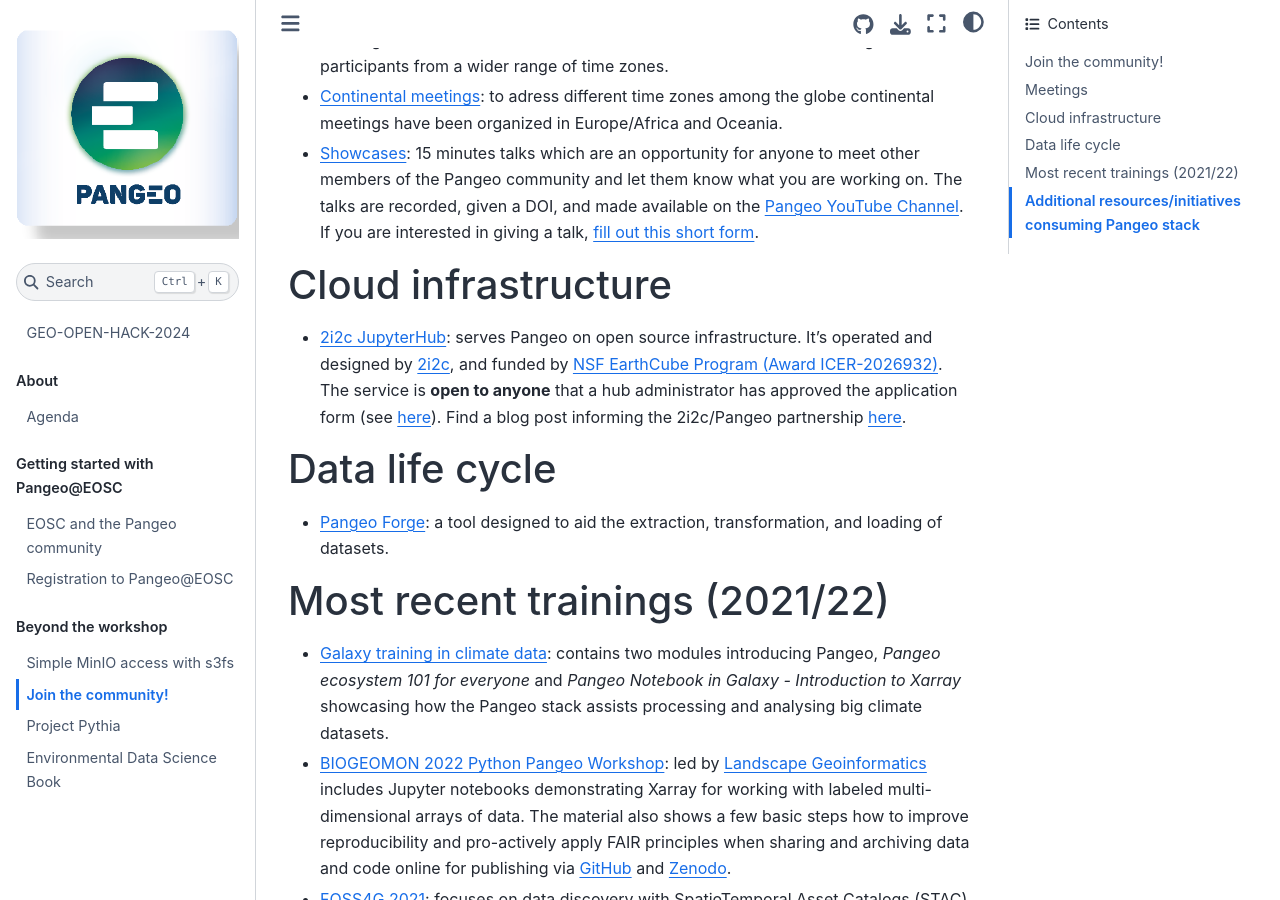
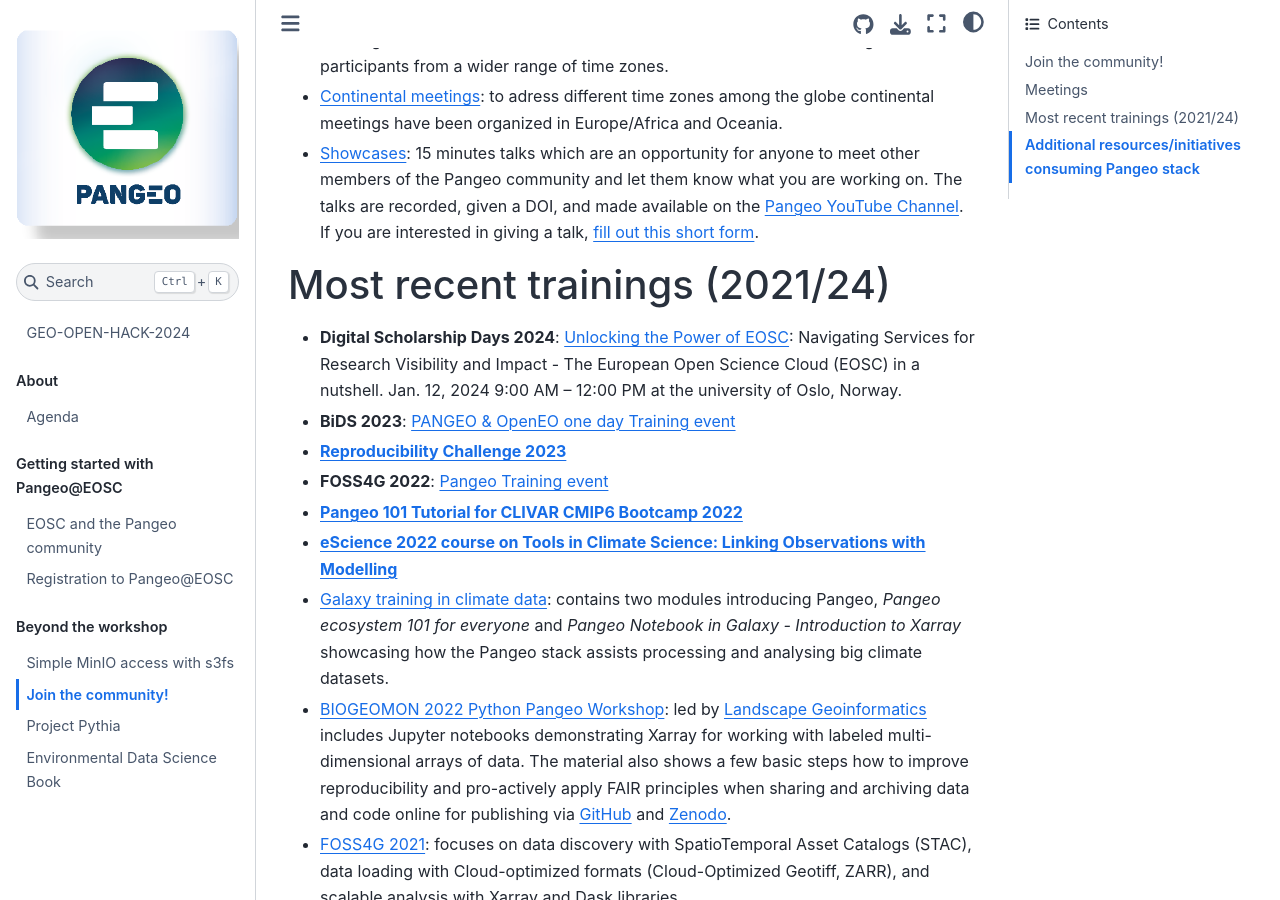
Before and after one commit to pangeo-data/geo-open-hack-2024, a Jupyter Book: the page built from docs/afterword/resources.md, in a window 1280 px wide and 900 px high, scrolled down 589 px. Built offline with Jupyter Book 1.0.4 settings and Sphinx 7.4.7 and the Sphinx Book theme 1.1.4, drawn with Linux system fonts in a browser that asks for light colours; pages that are not in the unit, such as notebooks, are missing from menus; comment, search, counter and statistics services are not loaded.

Commit message:
remove obsolete links

```diff
--- a/docs/afterword/resources.md
+++ b/docs/afterword/resources.md
@@ -18,13 +18,13 @@
 - [Continental meetings](https://pangeo.io/meeting-notes.html#continental-community-meetings): to adress different time zones among the globe continental meetings have been organized in Europe/Africa and Oceania.
 - [Showcases](https://pangeo.io/pangeo-showcase.html#pangeo-showcase): 15 minutes talks which are an opportunity for anyone to meet other members of the Pangeo community and let them know what you are working on. The talks are recorded, given a DOI, and made available on the [Pangeo YouTube Channel](https://youtube.com/playlist?list=PLuQQBBQFfpgq0OvjKbjcYgTDzDxTqtwua). If you are interested in giving a talk, [fill out this short form](https://forms.gle/QwxKusVvrvDakSNs8).
 
-### Cloud infrastructure
-- [2i2c JupyterHub](https://us-central1-b.gcp.pangeo.io/hub/login?next=%2Fhub%2F): serves Pangeo on open source infrastructure. It's operated and designed by [2i2c](https://2i2c.org/), and funded by [NSF EarthCube Program (Award ICER-2026932)](https://www.nsf.gov/awardsearch/showAward?AWD_ID=2026932). The service is **open to anyone** that a hub administrator has approved the application form (see [here](https://docs.google.com/forms/d/e/1FAIpQLSeqKncKG-s365pC_Lfe4_UetJ-wcFfjOSyHhYYQjXbKRHzswQ/viewform)). Find a blog post informing the 2i2c/Pangeo partnership [here](https://2i2c.org/blog/2021/pangeo-goes-live/).
-
-### Data life cycle
-- [Pangeo Forge](https://pangeo-forge.org/):  a tool designed to aid the extraction, transformation, and loading of datasets.
-
-### Most recent trainings (2021/22)
+### Most recent trainings (2021/24)
+- **Digital Scholarship Days 2024**: [Unlocking the Power of EOSC](https://www.ub.uio.no/english/courses-events/events/dsc/2024/digital-scholarship-days/21-unlocking-eosc.html): Navigating Services for Research Visibility and Impact - The European Open Science Cloud (EOSC) in a nutshell. Jan. 12, 2024 9:00 AM – 12:00 PM at the university of Oslo, Norway.
+- **BiDS 2023**: [PANGEO & OpenEO one day Training event](https://openeo.cloud/2023/09/05/bids23-satellite-event-monday-6th-november/)
+- **[Reproducibility Challenge 2023](https://eds-book.github.io/reproducibility-challenge-2023/intro.html)**
+- **FOSS4G 2022**: [Pangeo Training event](https://pangeo-data.github.io/foss4g-2022)
+- **[Pangeo 101 Tutorial for CLIVAR CMIP6 Bootcamp 2022](https://pangeo-data.github.io/clivar-2022/)**
+- **[eScience 2022 course on Tools in Climate Science: Linking Observations with Modelling](https://pangeo-data.github.io/escience-2022/)**
 - [Galaxy training in climate data](https://training.galaxyproject.org/training-material/topics/climate/): contains two modules introducing Pangeo, _Pangeo ecosystem 101 for everyone_ and _Pangeo Notebook in Galaxy - Introduction to Xarray_ showcasing how the Pangeo stack assists processing and analysing big climate datasets.
 - [BIOGEOMON 2022 Python Pangeo Workshop](https://github.com/LandscapeGeoinformatics): led by [Landscape Geoinformatics](https://github.com/LandscapeGeoinformatics) includes Jupyter notebooks demonstrating Xarray for working with labeled multi-dimensional arrays of data. The material also shows a few basic steps how to improve reproducibility and pro-actively apply FAIR principles when sharing and archiving data and code online for publishing via [GitHub](https://github.com/) and [Zenodo](https://zenodo.org/).
 - [FOSS4G 2021](https://github.com/pangeo-data/foss4g-2021): focuses on data discovery with SpatioTemporal Asset Catalogs (STAC), data loading with Cloud-optimized formats (Cloud-Optimized Geotiff, ZARR), and scalable analysis with Xarray and Dask libraries.
```
